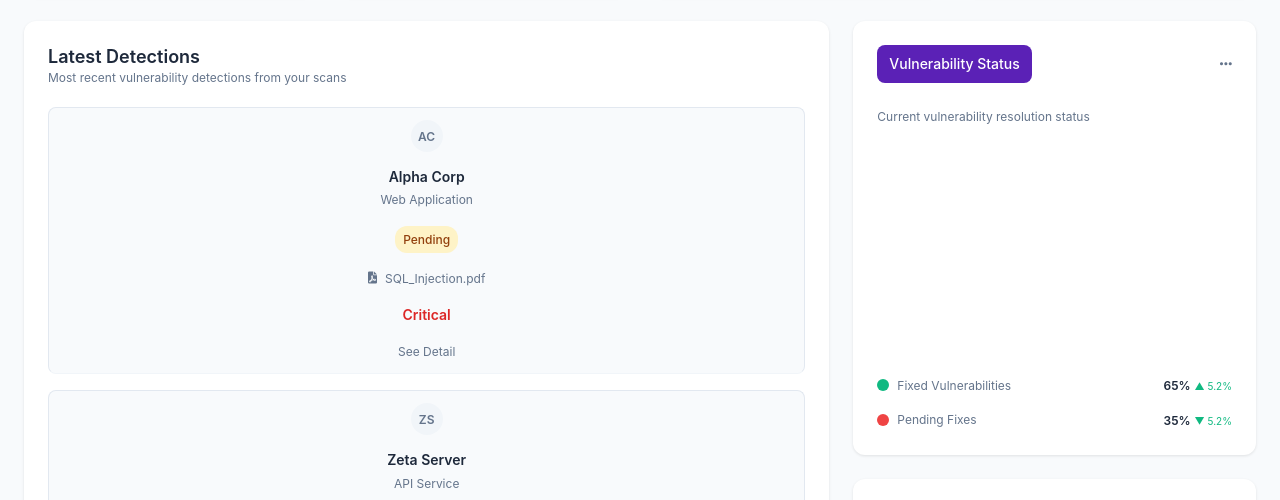
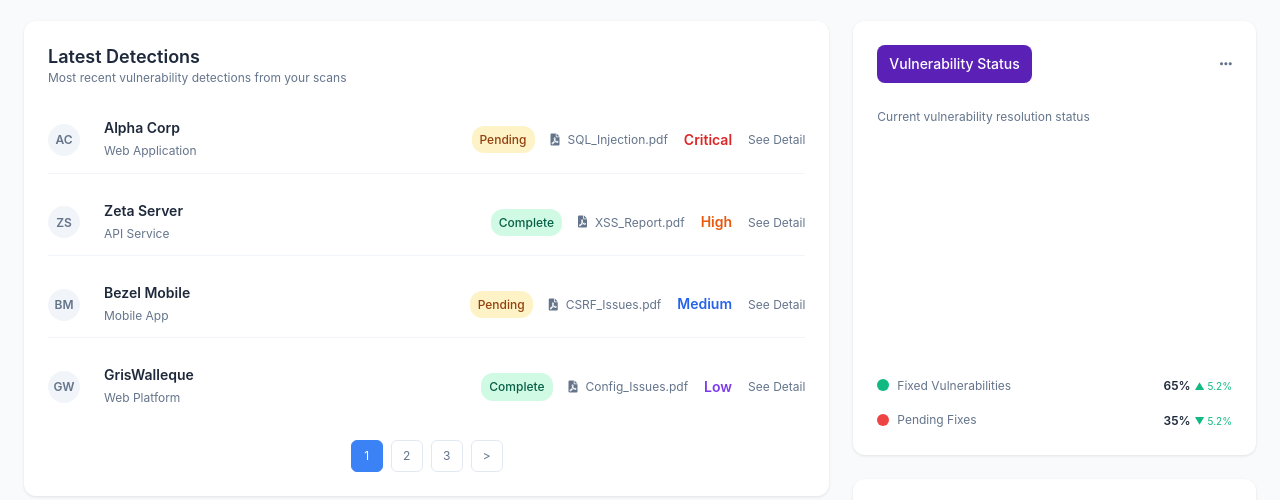
Before and after one commit to fearlockers/fearlock, a website: page frontend/analysis.html in a window 1280 px wide. Shown: the part 241-741 px from the top of the page. Drawn offline with nearby package versions, Linux system fonts and the light colour scheme.

Commit message:
CSS競合修正: Latest DetectionsセクションにfearlockプレフィックスでCSS競合を解決

```diff
--- a/frontend/analysis.html
+++ b/frontend/analysis.html
@@ -168,81 +168,81 @@
                 <!-- 左カラム -->
                 <div class="analysis-left-column">
                     <!-- 最新検出結果 -->
-                    <div class="latest-detections">
-                        <div class="analysis-section-header">
+                    <div class="fearlock-vuln-detections">
+                        <div class="fearlock-detection-header">
                             <div>
-                                <h2 class="analysis-section-title">Latest Detections</h2>
-                                <p class="analysis-section-subtitle">Most recent vulnerability detections from your scans</p>
+                                <h2 class="fearlock-detection-title">Latest Detections</h2>
+                                <p class="fearlock-detection-subtitle">Most recent vulnerability detections from your scans</p>
                             </div>
                         </div>
 
-                        <div class="detections-list">
-                            <div class="detection-item">
-                                <div class="detection-avatar">AC</div>
-                                <div class="detection-info">
+                        <div class="fearlock-detections-listing">
+                            <div class="fearlock-vuln-item">
+                                <div class="fearlock-vuln-avatar">AC</div>
+                                <div class="fearlock-vuln-info">
                                     <h4>Alpha Corp</h4>
                                     <p>Web Application</p>
                                 </div>
-                                <div class="status-badge status-pending">Pending</div>
-                                <div class="detection-file">
+                                <div class="fearlock-status-badge fearlock-status-pending">Pending</div>
+                                <div class="fearlock-vuln-file">
                                     <i class="fas fa-file-pdf"></i>
                                     <span>SQL_Injection.pdf</span>
                                 </div>
-                                <div class="detection-severity severity-critical">Critical</div>
-                                <div class="detection-action">See Detail</div>
+                                <div class="fearlock-vuln-severity fearlock-severity-critical">Critical</div>
+                                <div class="fearlock-vuln-action">See Detail</div>
                             </div>
 
-                            <div class="detection-item">
-                                <div class="detection-avatar">ZS</div>
-                                <div class="detection-info">
+                            <div class="fearlock-vuln-item">
+                                <div class="fearlock-vuln-avatar">ZS</div>
+                                <div class="fearlock-vuln-info">
                                     <h4>Zeta Server</h4>
                                     <p>API Service</p>
                                 </div>
-                                <div class="status-badge status-complete">Complete</div>
-                                <div class="detection-file">
+                                <div class="fearlock-status-badge fearlock-status-complete">Complete</div>
+                                <div class="fearlock-vuln-file">
                                     <i class="fas fa-file-pdf"></i>
                                     <span>XSS_Report.pdf</span>
                                 </div>
-                                <div class="detection-severity severity-high">High</div>
-                                <div class="detection-action">See Detail</div>
+                                <div class="fearlock-vuln-severity fearlock-severity-high">High</div>
+                                <div class="fearlock-vuln-action">See Detail</div>
                             </div>
 
-                            <div class="detection-item">
-                                <div class="detection-avatar">BM</div>
-                                <div class="detection-info">
+                            <div class="fearlock-vuln-item">
+                                <div class="fearlock-vuln-avatar">BM</div>
+                                <div class="fearlock-vuln-info">
                                     <h4>Bezel Mobile</h4>
                                     <p>Mobile App</p>
                                 </div>
-                                <div class="status-badge status-pending">Pending</div>
-                                <div class="detection-file">
+                                <div class="fearlock-status-badge fearlock-status-pending">Pending</div>
+                                <div class="fearlock-vuln-file">
                                     <i class="fas fa-file-pdf"></i>
                                     <span>CSRF_Issues.pdf</span>
                                 </div>
-                                <div class="detection-severity severity-medium">Medium</div>
-                                <div class="detection-action">See Detail</div>
+                                <div class="fearlock-vuln-severity fearlock-severity-medium">Medium</div>
+                                <div class="fearlock-vuln-action">See Detail</div>
                             </div>
 
-                            <div class="detection-item">
-                                <div class="detection-avatar">GW</div>
-                                <div class="detection-info">
+                            <div class="fearlock-vuln-item">
+                                <div class="fearlock-vuln-avatar">GW</div>
+                                <div class="fearlock-vuln-info">
                                     <h4>GrisWalleque</h4>
                                     <p>Web Platform</p>
                                 </div>
-                                <div class="status-badge status-complete">Complete</div>
-                                <div class="detection-file">
+                                <div class="fearlock-status-badge fearlock-status-complete">Complete</div>
+                                <div class="fearlock-vuln-file">
                                     <i class="fas fa-file-pdf"></i>
                                     <span>Config_Issues.pdf</span>
                                 </div>
-                                <div class="detection-severity severity-low">Low</div>
-                                <div class="detection-action">See Detail</div>
+                                <div class="fearlock-vuln-severity fearlock-severity-low">Low</div>
+                                <div class="fearlock-vuln-action">See Detail</div>
                             </div>
                         </div>
 
-                        <div class="pagination">
-                            <div class="pagination-btn active">1</div>
-                            <div class="pagination-btn">2</div>
-                            <div class="pagination-btn">3</div>
-                            <div class="pagination-btn">></div>
+                        <div class="fearlock-vuln-pagination">
+                            <div class="fearlock-pagination-btn fearlock-pagination-active">1</div>
+                            <div class="fearlock-pagination-btn">2</div>
+                            <div class="fearlock-pagination-btn">3</div>
+                            <div class="fearlock-pagination-btn">></div>
                         </div>
                     </div>
 
--- a/frontend/style.css
+++ b/frontend/style.css
@@ -3432,3 +3432,167 @@ img {
         text-align: left;
     }
 }
+
+/* 最新検出結果セクション - 新しいユニーククラス名 */
+.fearlock-vuln-detections {
+    background: white;
+    border-radius: 12px;
+    padding: 24px;
+    box-shadow: 0 1px 3px rgba(0, 0, 0, 0.1);
+}
+
+.fearlock-detection-header {
+    display: flex;
+    justify-content: space-between;
+    align-items: center;
+    margin-bottom: 20px;
+}
+
+.fearlock-detection-title {
+    font-size: 18px;
+    font-weight: 600;
+    color: #1e293b;
+    margin: 0;
+}
+
+.fearlock-detection-subtitle {
+    font-size: 12px;
+    color: #64748b;
+    margin: 0;
+}
+
+.fearlock-detections-listing {
+    display: flex;
+    flex-direction: column;
+    gap: 16px;
+}
+
+.fearlock-vuln-item {
+    display: grid;
+    grid-template-columns: 40px 1fr auto auto auto auto;
+    gap: 16px;
+    align-items: center;
+    padding: 12px 0;
+    border-bottom: 1px solid #f1f5f9;
+}
+
+.fearlock-vuln-item:last-child {
+    border-bottom: none;
+}
+
+.fearlock-vuln-avatar {
+    width: 32px;
+    height: 32px;
+    border-radius: 50%;
+    background: #f1f5f9;
+    display: flex;
+    align-items: center;
+    justify-content: center;
+    font-size: 12px;
+    font-weight: 600;
+    color: #64748b;
+}
+
+.fearlock-vuln-info h4 {
+    font-size: 14px;
+    font-weight: 600;
+    color: #1e293b;
+    margin: 0 0 4px 0;
+}
+
+.fearlock-vuln-info p {
+    font-size: 12px;
+    color: #64748b;
+    margin: 0;
+}
+
+.fearlock-status-badge {
+    padding: 4px 8px;
+    border-radius: 12px;
+    font-size: 12px;
+    font-weight: 500;
+}
+
+.fearlock-status-pending {
+    background: #fef3c7;
+    color: #92400e;
+}
+
+.fearlock-status-complete {
+    background: #d1fae5;
+    color: #065f46;
+}
+
+.fearlock-vuln-file {
+    display: flex;
+    align-items: center;
+    gap: 8px;
+    font-size: 12px;
+    color: #64748b;
+}
+
+.fearlock-vuln-severity {
+    font-size: 14px;
+    font-weight: 600;
+}
+
+.fearlock-severity-critical {
+    color: #dc2626;
+}
+
+.fearlock-severity-high {
+    color: #ea580c;
+}
+
+.fearlock-severity-medium {
+    color: #2563eb;
+}
+
+.fearlock-severity-low {
+    color: #7c3aed;
+}
+
+.fearlock-vuln-action {
+    color: #64748b;
+    cursor: pointer;
+    font-size: 12px;
+}
+
+.fearlock-vuln-action:hover {
+    color: #3b82f6;
+}
+
+/* ページネーション - 新しいユニーククラス名 */
+.fearlock-vuln-pagination {
+    display: flex;
+    justify-content: center;
+    align-items: center;
+    gap: 8px;
+    margin-top: 20px;
+}
+
+.fearlock-pagination-btn {
+    width: 32px;
+    height: 32px;
+    border: 1px solid #e2e8f0;
+    border-radius: 6px;
+    background: white;
+    color: #64748b;
+    display: flex;
+    align-items: center;
+    justify-content: center;
+    cursor: pointer;
+    font-size: 12px;
+}
+
+.fearlock-pagination-active {
+    background: #3b82f6;
+    color: white;
+    border-color: #3b82f6;
+}
+
+.fearlock-pagination-btn:hover:not(.fearlock-pagination-active) {
+    background: #f8fafc;
+}
+
+// ... existing code ...
```
